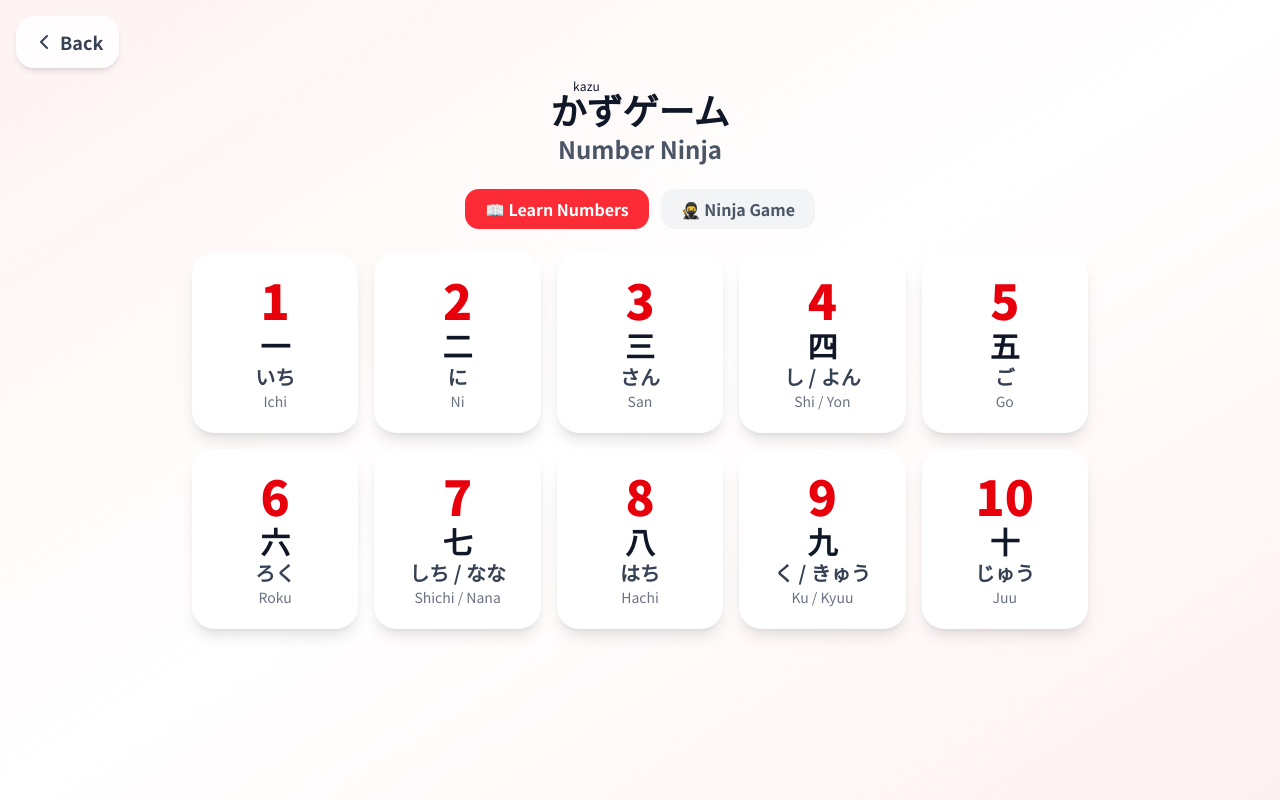
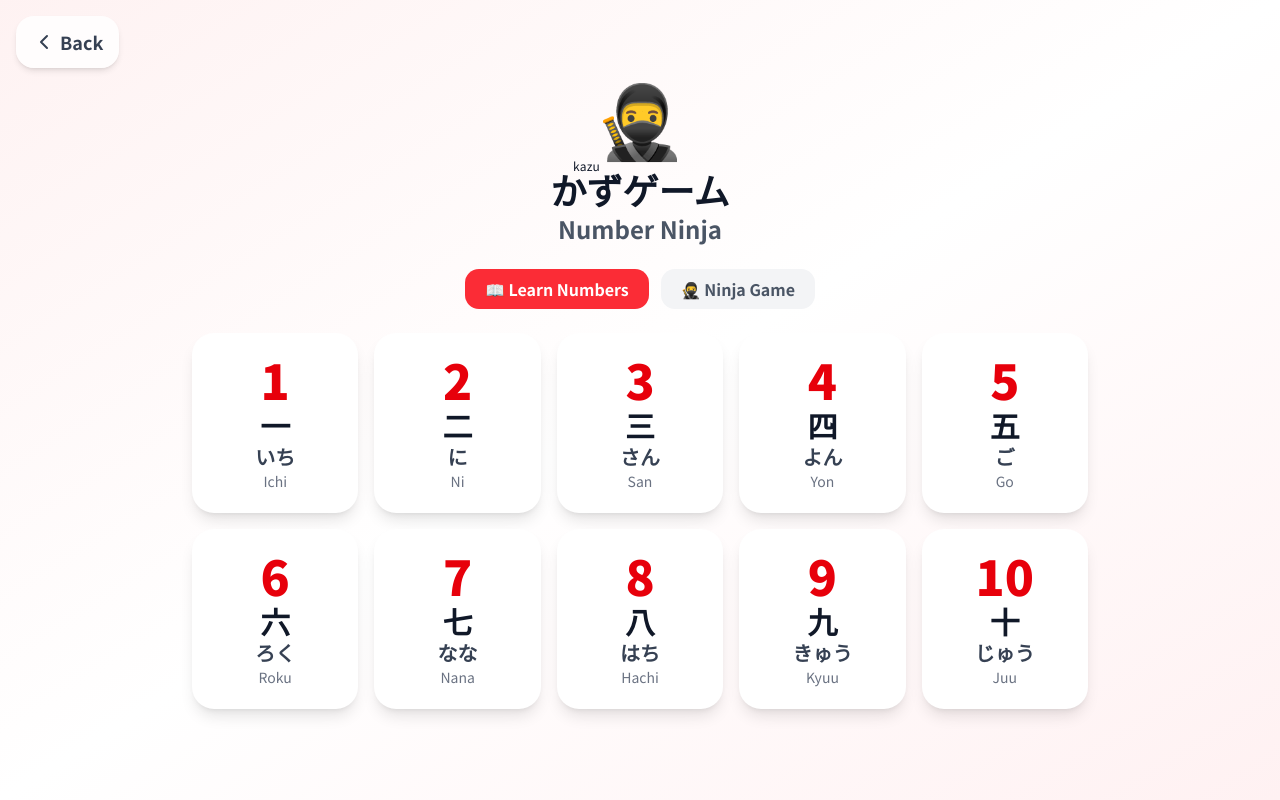
Before and after one commit to aevoli/jp-teaching, a Next.js app in the folder jp-teaching-app/: page /band-b/number-ninja in a window 1280 px wide. Built offline with nearby package versions, Linux system fonts and the light colour scheme.

Commit message:
number ninja: use single readings yon/nana/kyuu, add large ninja emoji to header

```diff
--- a/jp-teaching-app/app/band-b/number-ninja/page.tsx
+++ b/jp-teaching-app/app/band-b/number-ninja/page.tsx
@@ -65,6 +65,7 @@ export default function NumberNinjaPage() {
       <BackButton />
       <div className="max-w-4xl mx-auto">
         <div className="text-center mb-6">
+          <p className="text-7xl mb-2">🥷</p>
           <h1 className="text-4xl font-black text-gray-900">
             <Furigana text="かず" reading="kazu" />
             <span>ゲーム</span>
--- a/jp-teaching-app/lib/data/band-b.ts
+++ b/jp-teaching-app/lib/data/band-b.ts
@@ -2,12 +2,12 @@ export const numbers = [
   { num: 1, jp: "いち", romaji: "Ichi", kanji: "一" },
   { num: 2, jp: "に", romaji: "Ni", kanji: "二" },
   { num: 3, jp: "さん", romaji: "San", kanji: "三" },
-  { num: 4, jp: "し / よん", romaji: "Shi / Yon", kanji: "四" },
+  { num: 4, jp: "よん", romaji: "Yon", kanji: "四" },
   { num: 5, jp: "ご", romaji: "Go", kanji: "五" },
   { num: 6, jp: "ろく", romaji: "Roku", kanji: "六" },
-  { num: 7, jp: "しち / なな", romaji: "Shichi / Nana", kanji: "七" },
+  { num: 7, jp: "なな", romaji: "Nana", kanji: "七" },
   { num: 8, jp: "はち", romaji: "Hachi", kanji: "八" },
-  { num: 9, jp: "く / きゅう", romaji: "Ku / Kyuu", kanji: "九" },
+  { num: 9, jp: "きゅう", romaji: "Kyuu", kanji: "九" },
   { num: 10, jp: "じゅう", romaji: "Juu", kanji: "十" },
 ];
 
```
